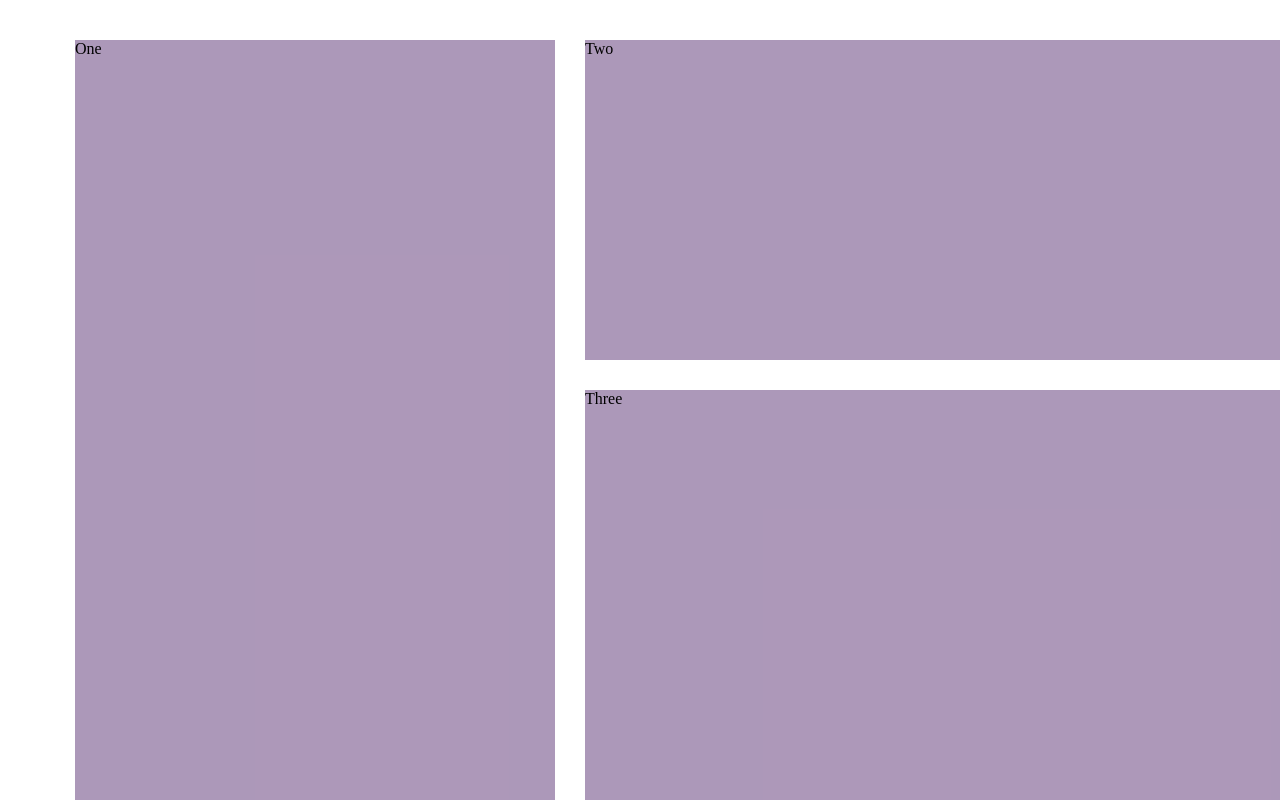
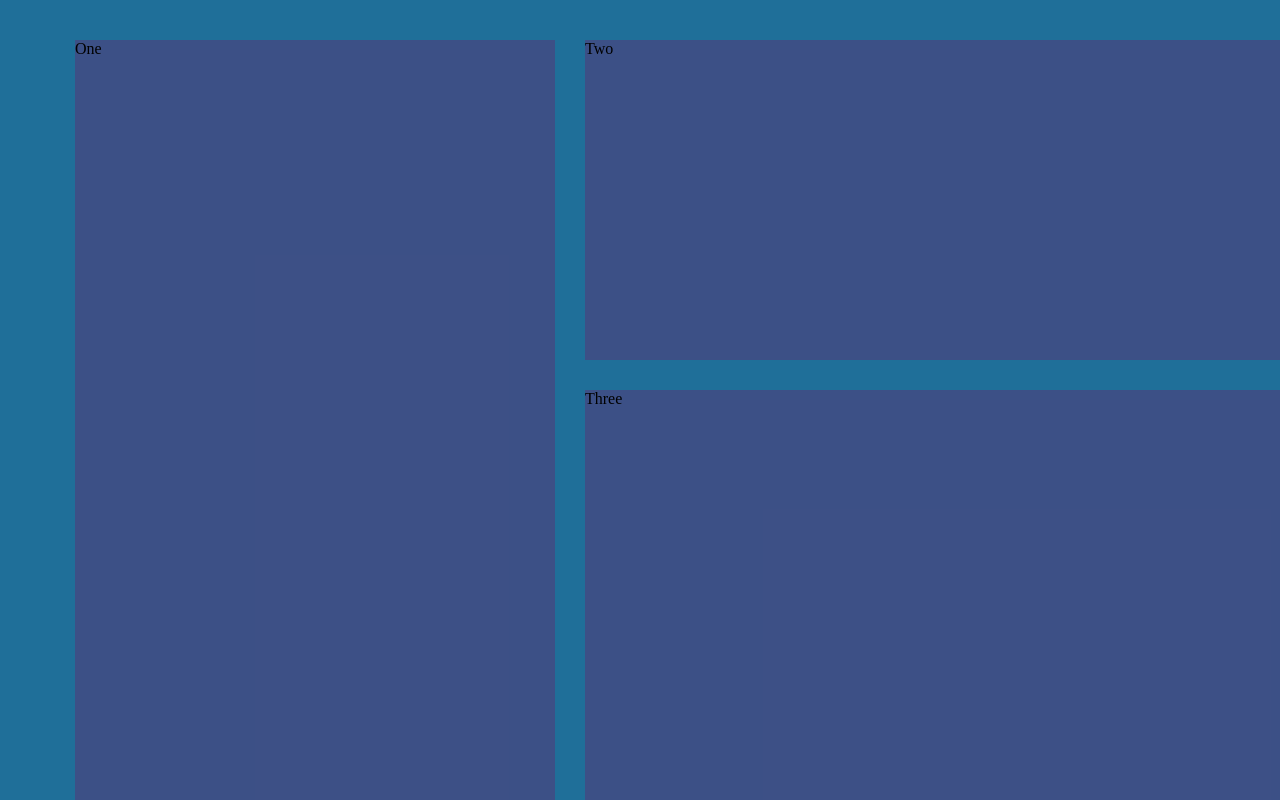
Before and after one commit to RegaladoLeonardo/4IV9-PSW-Regalado-Zuniga-Leonardo, a plain HTML site: page Parcial1/Casos_Exito/index.html in a window 1280 px wide. Shown: the top 800 px of the page. Drawn offline with Linux system fonts and the light colour scheme.

Commit message:
fondo de color

```diff
--- a/Parcial1/Casos_Exito/css/mis_estilos.css
+++ b/Parcial1/Casos_Exito/css/mis_estilos.css
@@ -1,3 +1,8 @@
+
+body, html{
+              background-color: rgb(31, 111, 153);
+}
+
 .one,.five,.two,.three,.four,.six{
               background-color: rgb(91, 50, 116, 0.5);
 
@@ -13,7 +18,7 @@
 
 .one {
               grid-column: 1 / 2 ;
-              grid-row: 1 / 9;
+              grid-row: 1 / 7;
               margin-left: 35px;
 
               width: 30rem;
@@ -28,7 +33,7 @@
 }
 .three {
               grid-column: 2 / 3;
-              grid-row: 3/ 9 ;
+              grid-row: 3/ 7 ;
 }
 
 .four {
```
Also changed, not shown: Parcial1/Casos_Exito/css/prueba.css (deleted).
